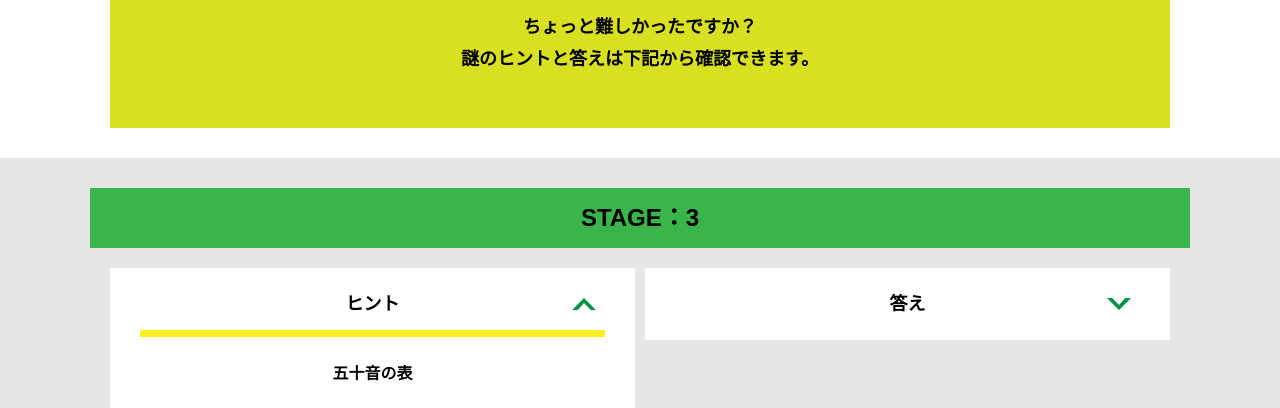
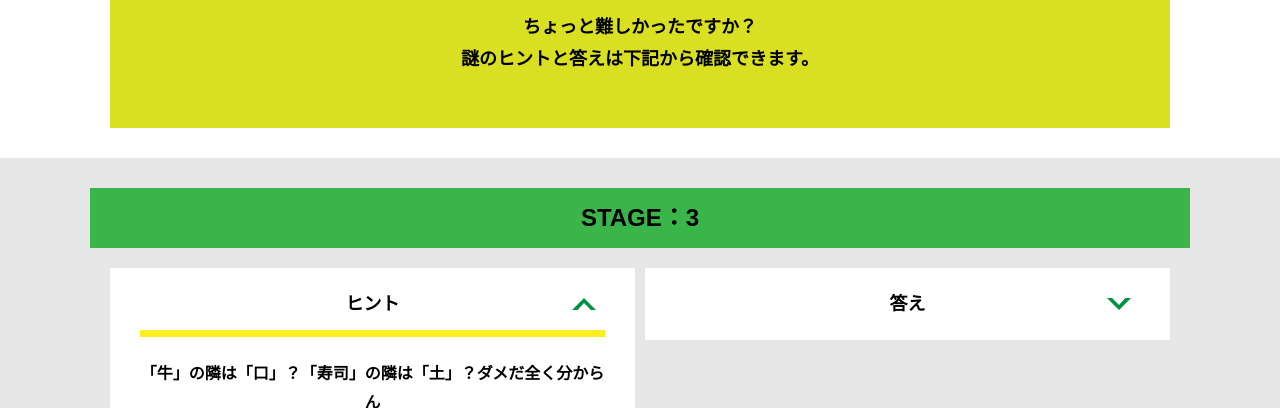
Before and after one commit to SanoMasaya/alfa-yoyogi-A, a plain HTML site: page hint3.html in a window 1280 px wide. Both pictures are taken after a click on the element "ヒント". Shown: the part 392-800 px from the top of the page. Drawn offline with nearby package versions, Linux system fonts and the light colour scheme; files that its build step writes are made by us from their sources.

Commit message:
Update hint3.html

```diff
--- a/hint3.html
+++ b/hint3.html
@@ -42,7 +42,7 @@
           <div class="column">
             <div class="card">
               <h3 class="card__title">ヒント<svg class="card__arrow"><use xlink:href="#arrow"></use></svg></h3>
-              <p class="card__content">五十音の表</p>
+              <p class="card__content">「牛」の隣は「口」？「寿司」の隣は「土」？ダメだ全く分からん<br>ひらがなに直すと少しビジョンが見えてきた...<br>50音表を見ながらだと分かりやすいかもしれない。</p>
             </div>
 
  <!-- 3-2ヒント追加
```
